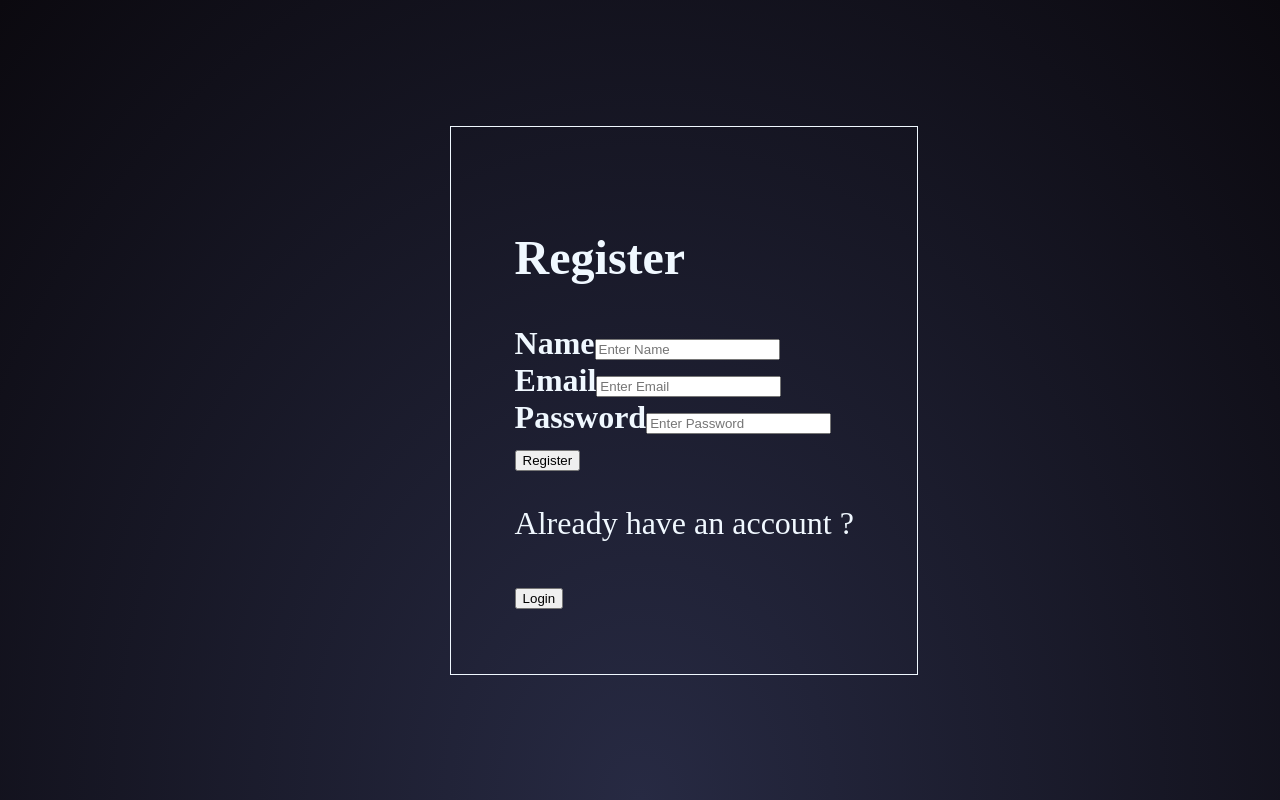
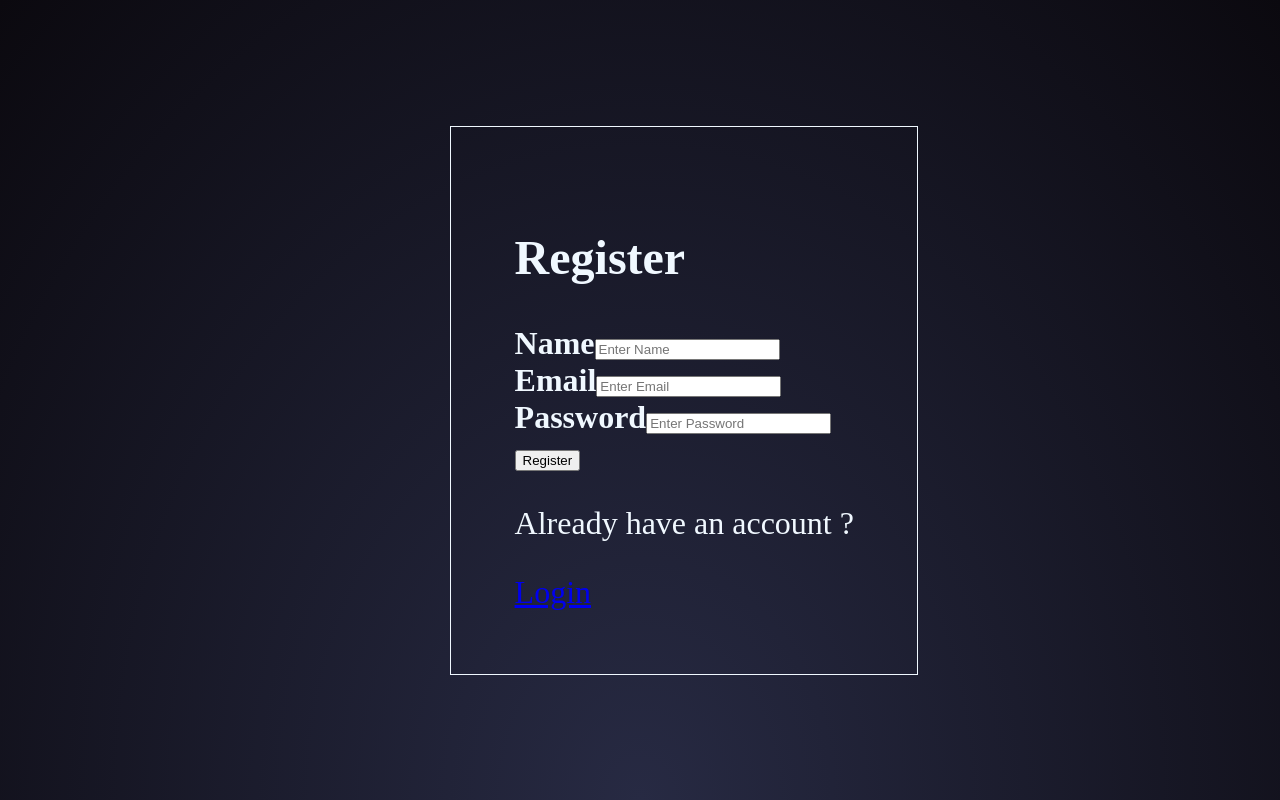
Before and after one commit to sorayapnblm/story-teller-open-ai, a React (Vite) app in the folder client/: page /register in a window 1280 px wide. Built offline with nearby package versions, Linux system fonts and the light colour scheme.

Commit message:
Create a link to go to Login page

```diff
--- a/client/src/components/Signup.jsx
+++ b/client/src/components/Signup.jsx
@@ -1,5 +1,6 @@
 import React from 'react'
 import "../styles/Signup.css"
+import { Link } from 'react-router-dom'
 
 const Signup = () => {
   return (
@@ -50,9 +51,9 @@
                     Already have an account ?
                 </p>
                 </form>
-                <button className='button1'>
+                <Link to="/login" className='button1'>
                     Login
-                </button>
+                </Link>
 
         </div>
     </div>
```
